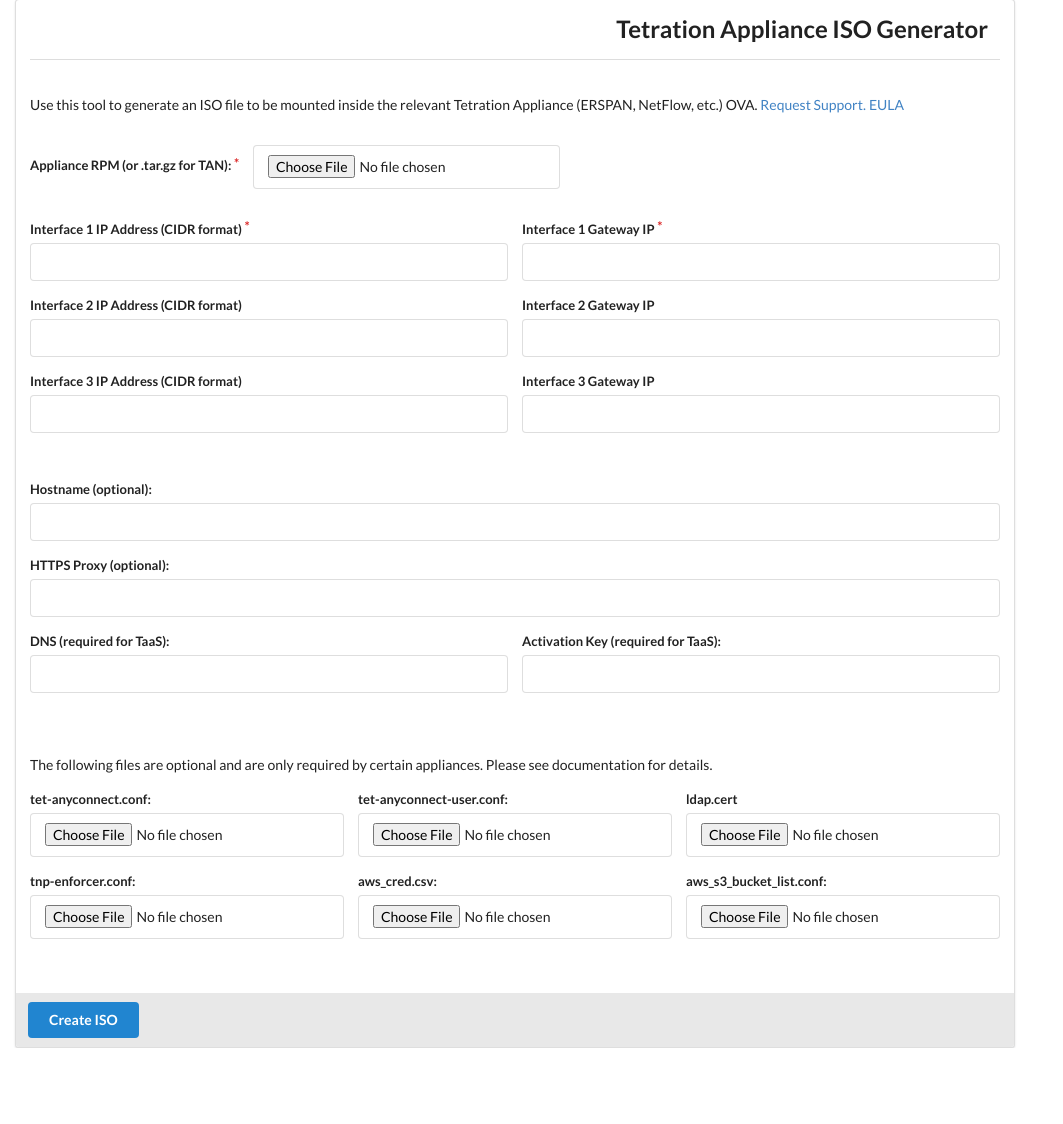
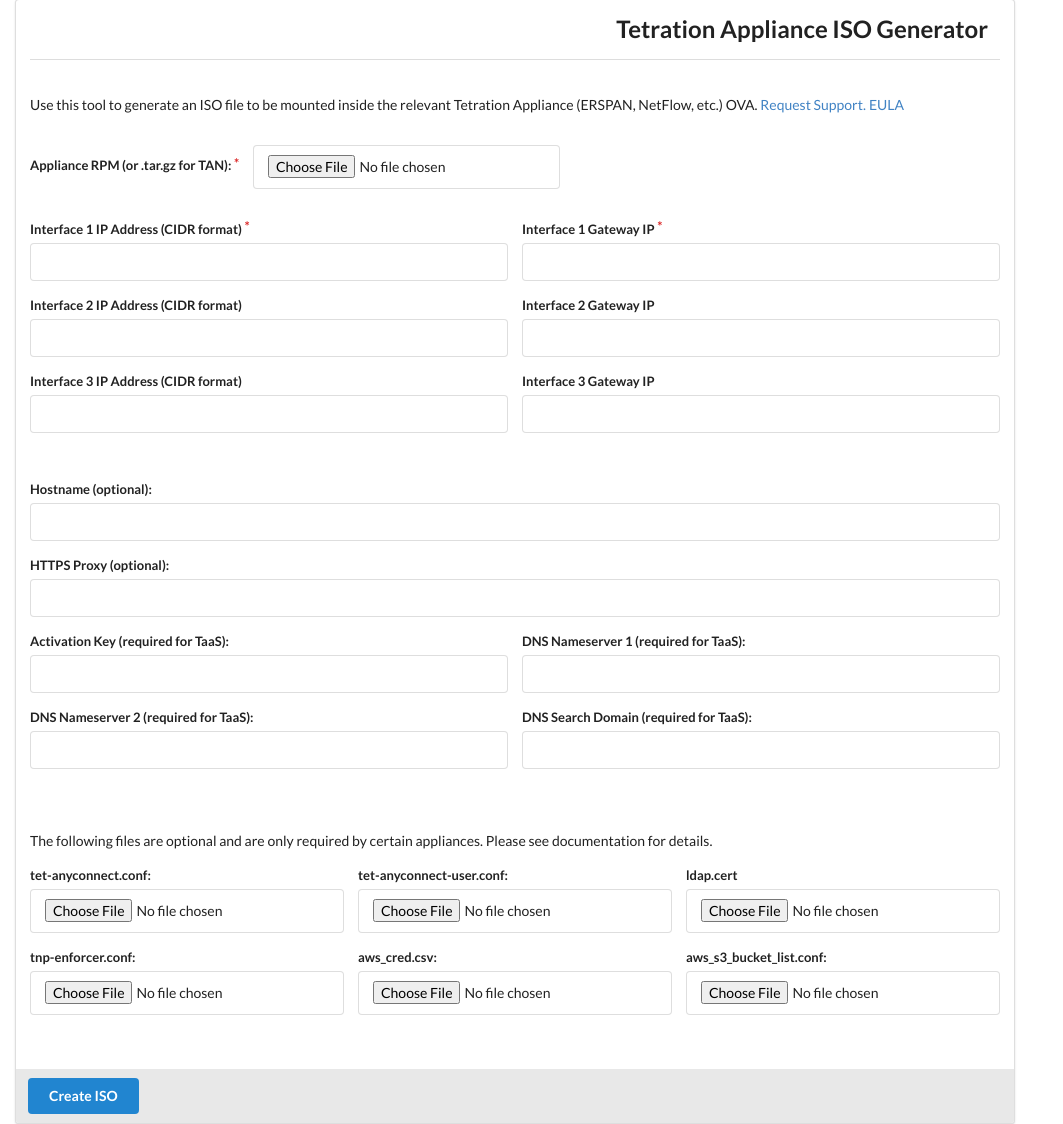
Before and after one commit to tetration-exchange/tetration-iso-generator, a Flask app: page / in a window 1280 px wide. Shown: the part 16-1140 px from the top of the page, without its empty margins (0-1063 px from the left). Before the commit the page ends 1064 px from the top, so only its background shows below. Run offline with Flask 2, Linux system fonts and the light colour scheme; some libraries are stand-ins or nearby versions.

Commit message:
dns and p3 updates

```diff
--- a/application.py
+++ b/application.py
@@ -28,7 +28,9 @@
 
     hostname = TextField('Hostname (optional):')
     proxy = TextField('HTTPS Proxy (optional):')
-    dns = TextField('DNS (required for TaaS):')
+    dns_1 = TextField('DNS Nameserver 1 (required for TaaS):')
+    dns_2 = TextField('DNS Nameserver 2 (required for TaaS):')
+    dns_domain = TextField('DNS Search Domain (required for TaaS):')
     key = TextField('Activation Key (required for TaaS):')
 
     rpm = FileField('Appliance RPM (or .tar.gz for TAN):', validators=[FileRequired(), FileSize(20971520, 0, message="may not be larger than 20MB")])
@@ -51,7 +53,7 @@
     form = UploadForm()
 
     if form.validate_on_submit():
-        print "Creating ISO"
+        print("Creating ISO")
         iso = create_iso(form)
         return send_file(iso, as_attachment=True)
 
@@ -61,14 +63,14 @@
 
 
 def flash_errors(form):
-    for field, errors in form.errors.items():
+    for field, errors in list(form.errors.items()):
         for error in errors:
-            flash(u"Error in the %s field - %s" % (getattr(form, field).label.text, error))
+            flash("Error in the %s field - %s" % (getattr(form, field).label.text, error))
 
 
 def create_iso(form):
     dirpath = tempfile.mkdtemp()
-    print "created temp dir", dirpath
+    print("created temp dir", dirpath)
     iso_file = os.path.join(dirpath, 'tetration-appliance-ova-config.iso')
     iso_folder = os.path.join(dirpath, 'iso')
     os.mkdir(iso_folder)
@@ -86,9 +88,13 @@
         with open(os.path.join(iso_folder, 'host_name'), 'w') as host_name:
             host_name.write(form.hostname.data)
 
-    if form.dns.data:
+    if form.dns_1.data:
         with open(os.path.join(iso_folder, 'resolv.conf'), 'w') as resolv:
-            resolv.write(form.dns.data.decode("string_escape"))
+            resolv.write("nameserver {}\n".format(form.dns_1.data))
+            if form.dns_1.data:
+                resolv.write("nameserver {}\n".format(form.dns_2.data))
+            if form.dns_domain.data:
+                resolv.write("search {}".format(form.dns_domain.data))
 
     if form.proxy.data or form.key.data:
         with open(os.path.join(iso_folder, 'user.cfg'), 'w') as user_cfg:
@@ -106,7 +112,7 @@
         'aws_s3_bucket_list.conf': form.aws_s3_bucket_list
     }
 
-    for filename, filefield in optional_files.items():
+    for filename, filefield in list(optional_files.items()):
         f = filefield.data
         if f:
             f.save(os.path.join(iso_folder, filename))
--- a/templates/form.html
+++ b/templates/form.html
@@ -16,7 +16,8 @@
             Use this tool to generate an ISO file to be mounted inside the relevant Tetration Appliance (ERSPAN,
             NetFlow,
             etc.)
-            OVA. <a href="mailto:tigarner@cisco.com">Request Support.</a><a href="/eula" style="padding-left: 3px">EULA</a>
+            OVA. <a href="mailto:tigarner@cisco.com">Request Support.</a><a href="/eula"
+                style="padding-left: 3px">EULA</a>
         </p>
         <div class="ui hidden divider"></div>
 
@@ -72,10 +73,18 @@
         </div>
         <div class="two fields">
             <div class="field">
-                {{ form.dns.label }} {{ form.dns }}
+                {{ form.key.label }} {{ form.key }}
             </div>
             <div class="field">
-                {{ form.key.label }} {{ form.key }}
+                {{ form.dns_1.label }} {{ form.dns_1 }}
+            </div>
+        </div>
+        <div class="two fields">
+            <div class="field">
+                {{ form.dns_2.label }} {{ form.dns_2 }}
+            </div>
+            <div class="field">
+                {{ form.dns_domain.label }} {{ form.dns_domain }}
             </div>
         </div>
 
```
Also changed, not shown: requirements.txt (+1 -26 lines), 1 other file.
